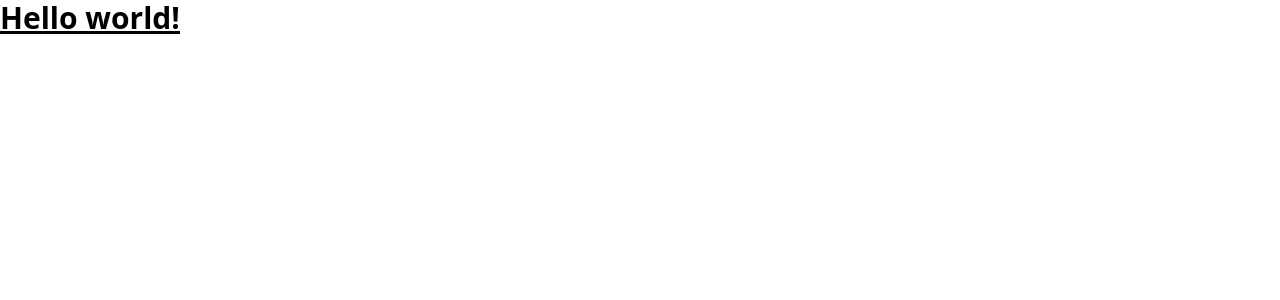
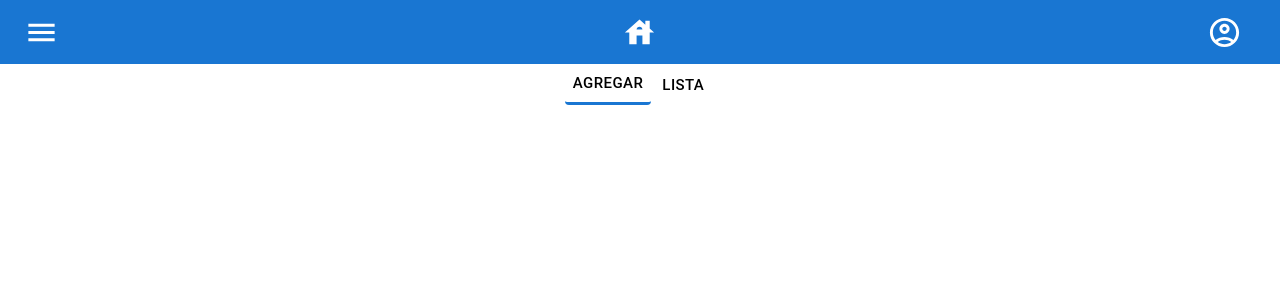
Before and after one commit to milagrossachetti/TFI_Client, a React (Create React App) app: page / in a window 1280 px wide. Shown: the top 300 px of the page. Built offline with nearby package versions, Linux system fonts and the light colour scheme.

Commit message:
agrego componentes

```diff
--- a/package.json
+++ b/package.json
@@ -3,6 +3,11 @@
   "version": "0.1.0",
   "private": true,
   "dependencies": {
+    "@emotion/react": "^11.11.4",
+    "@emotion/styled": "^11.11.0",
+    "@material/web": "^1.3.0",
+    "@mui/icons-material": "^5.15.14",
+    "@mui/material": "^5.15.14",
     "@testing-library/jest-dom": "^5.17.0",
     "@testing-library/react": "^13.4.0",
     "@testing-library/user-event": "^13.5.0",
--- a/src/App.js
+++ b/src/App.js
@@ -1,10 +1,9 @@
 import './App.css';
+import Navbar from './components/navbar/Navbar';
 
 function App() {
   return (
-    <h1 className="text-3xl font-bold underline">
-      Hello world!
-    </h1>
+    <Navbar/>
   )
 }
 
--- /dev/null
+++ b/src/components/navbar/Navbar.js
@@ -0,0 +1,46 @@
+import * as React from 'react';
+import AppBar from '@mui/material/AppBar';
+import Box from '@mui/material/Box';
+import Toolbar from '@mui/material/Toolbar';
+import Typography from '@mui/material/Typography';
+import Button from '@mui/material/Button';
+import IconButton from '@mui/material/IconButton';
+import MenuIcon from '@mui/icons-material/Menu';
+import { AccountCircleOutlined, House } from '@mui/icons-material';
+
+export default function Navbar() {
+  return (
+    <Box sx={{ flexGrow: 1 }}>
+      <AppBar position="static">
+        <Toolbar>
+          <IconButton
+            size="large"
+            edge="start"
+            color="inherit"
+            aria-label="menu"
+            sx={{ mr: 2 }}
+          >
+            <MenuIcon fontSize='large'/>
+          </IconButton>
+          <Typography component="div" sx={{ flexGrow: 2 }} display="grid" justifyContent="center">
+            <House fontSize='large'></House>
+          </Typography>
+          <Button color="inherit"><AccountCircleOutlined fontSize='large'></AccountCircleOutlined></Button>
+        </Toolbar>
+      </AppBar>
+      <AppBar position='static' style={
+        {backgroundColor: 'white',
+        boxShadow: 'none'}}>
+        <Box sx={{ display: 'flex', justifyContent: 'center', width: '100%' }}>
+          <Button sx={{
+            fontSize:"15px",
+            color:"black",
+            borderBottom: "3px solid #1976d2"}}>Agregar</Button>
+          <Button sx={{
+            fontSize:"15px",
+            color:"black"}}>Lista</Button>
+        </Box>
+      </AppBar>
+    </Box>
+  );
+}
```
Also changed, not shown: 1 other file (tests, documents, lock files or other folders).
